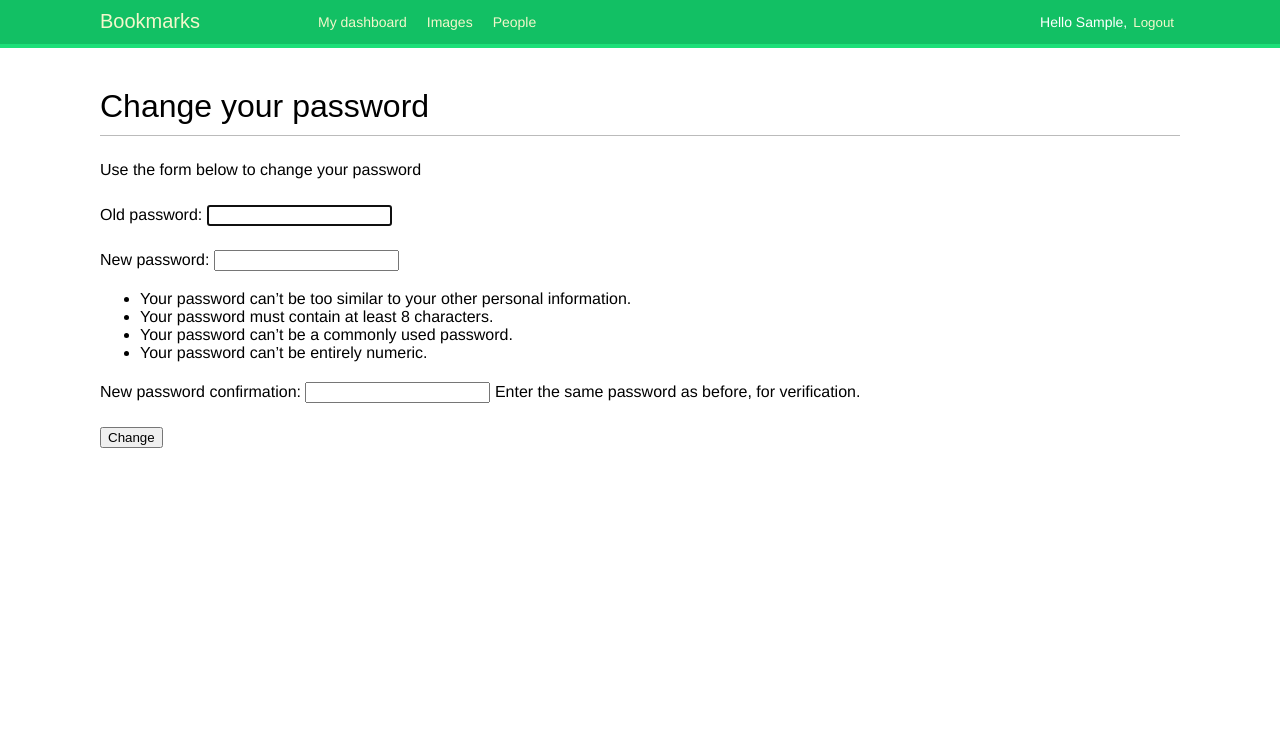
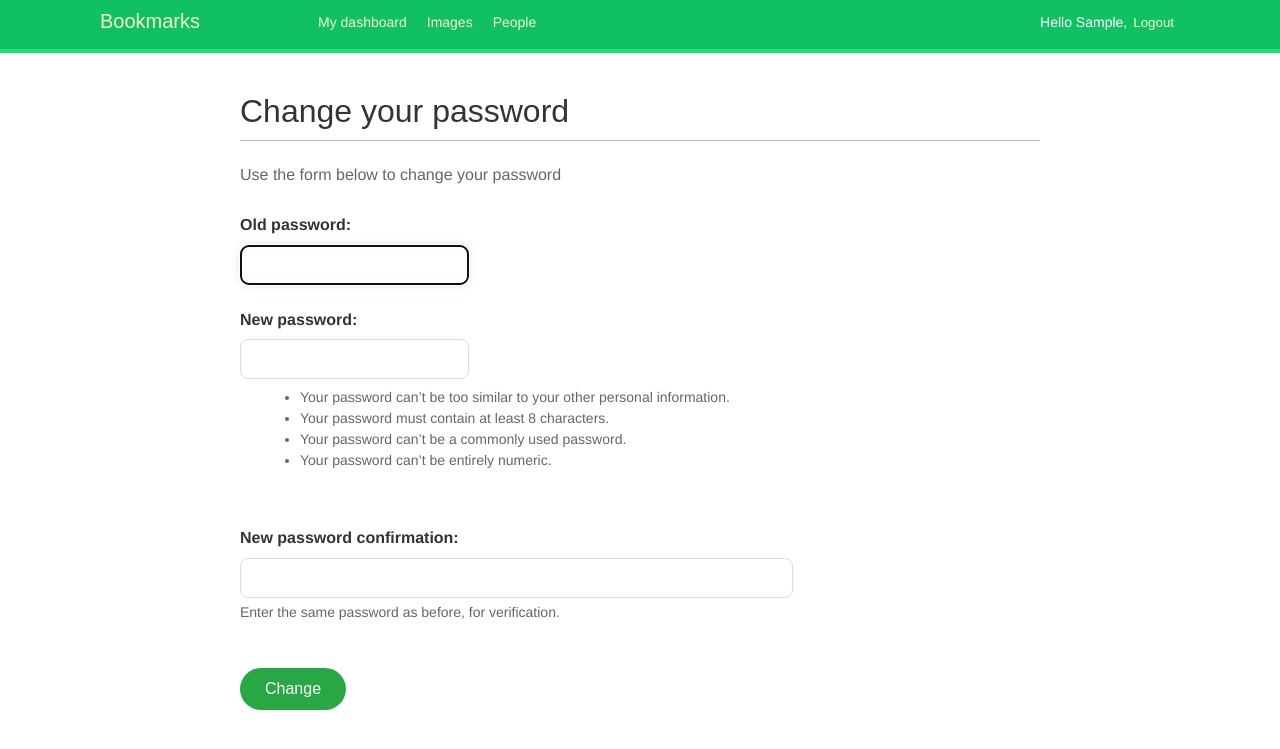
Before and after one commit to dusk03/bookmark-web-django, a Django app: page /account/password_change/ in a window 1280 px wide. Shown: the top 749 px of the page. Run offline with Django 5.2, Linux system fonts and the light colour scheme; the visitor is signed in with stand-in values (Sample User, id 1); some libraries are stand-ins or nearby versions; some web fonts are replaced.

Commit message:
update change password page

```diff
--- /dev/null
+++ b/account/static/css/change-pass.css
@@ -0,0 +1,105 @@
+/* Đặt phần nội dung chính vào giữa */
+#content {
+    padding: 30px;
+    max-width: 800px;
+    margin: 0 auto;
+    text-align: left;
+    /* Căn lề trái cho toàn bộ nội dung */
+}
+
+/* Tiêu đề */
+h1 {
+    font-size: 2rem;
+    color: #333;
+}
+
+/* Mô tả */
+p {
+    font-size: 1rem;
+    color: #666;
+    margin-bottom: 5px;
+}
+
+/* Form thay đổi mật khẩu */
+form {
+    display: flex;
+    flex-direction: column;
+    align-items: flex-start;
+    /* Căn lề trái cho các phần tử trong form */
+}
+
+/* Các label và input */
+form label {
+    font-size: 1rem;
+    font-weight: bold;
+    color: #333;
+    margin-bottom: 5px;
+    display: block;
+}
+
+/* Các input password */
+form input[type="password"] {
+    width: 100%;
+    padding: 10px;
+    border-radius: 8px;
+    border: 1px solid #ddd;
+    font-size: 1rem;
+    box-sizing: border-box;
+    transition: border 0.3s ease, box-shadow 0.3s ease;
+}
+
+/* Hiệu ứng khi focus vào input */
+form input[type="password"]:focus {
+    border: 1px solid #007bff;
+    box-shadow: 0 0 8px rgba(0, 123, 255, 0.2);
+}
+
+/* Helptext cho mật khẩu mới */
+form .helptext {
+    font-size: 0.875rem;
+    color: #666;
+    margin-top: 5px;
+}
+
+/* Các quy tắc mật khẩu */
+ul {
+    font-size: 0.875rem;
+    color: #666;
+    margin-top: 5px;
+    margin-left: 20px;
+}
+
+ul li {
+    margin-bottom: 5px;
+}
+
+/* Nút submit */
+input[type="submit"] {
+    background-color: #28a745;
+    color: white;
+    padding: 12px 25px;
+    font-size: 1rem;
+    border-radius: 30px;
+    border: none;
+    cursor: pointer;
+    transition: background-color 0.3s ease, transform 0.3s ease;
+    align-self: flex-start;
+    /* Căn lề trái cho nút submit */
+    margin-top: 20px;
+}
+
+input[type="submit"]:hover {
+    background-color: #218838;
+    transform: scale(1.05);
+}
+
+/* Đảm bảo giao diện đẹp trên các màn hình nhỏ */
+@media (max-width: 768px) {
+    #content {
+        padding: 15px;
+    }
+
+    form {
+        width: 100%;
+    }
+}
--- a/account/templates/registration/password_change_form.html
+++ b/account/templates/registration/password_change_form.html
@@ -1,5 +1,8 @@
 {% extends 'base.html' %}
-
+{% load static %}
+{% block extra_css %}
+  <link href="{% static 'css/change-pass.css' %}" rel="stylesheet">
+{% endblock %}
 {% block title %}Change your password{% endblock title %}
 
 
```
